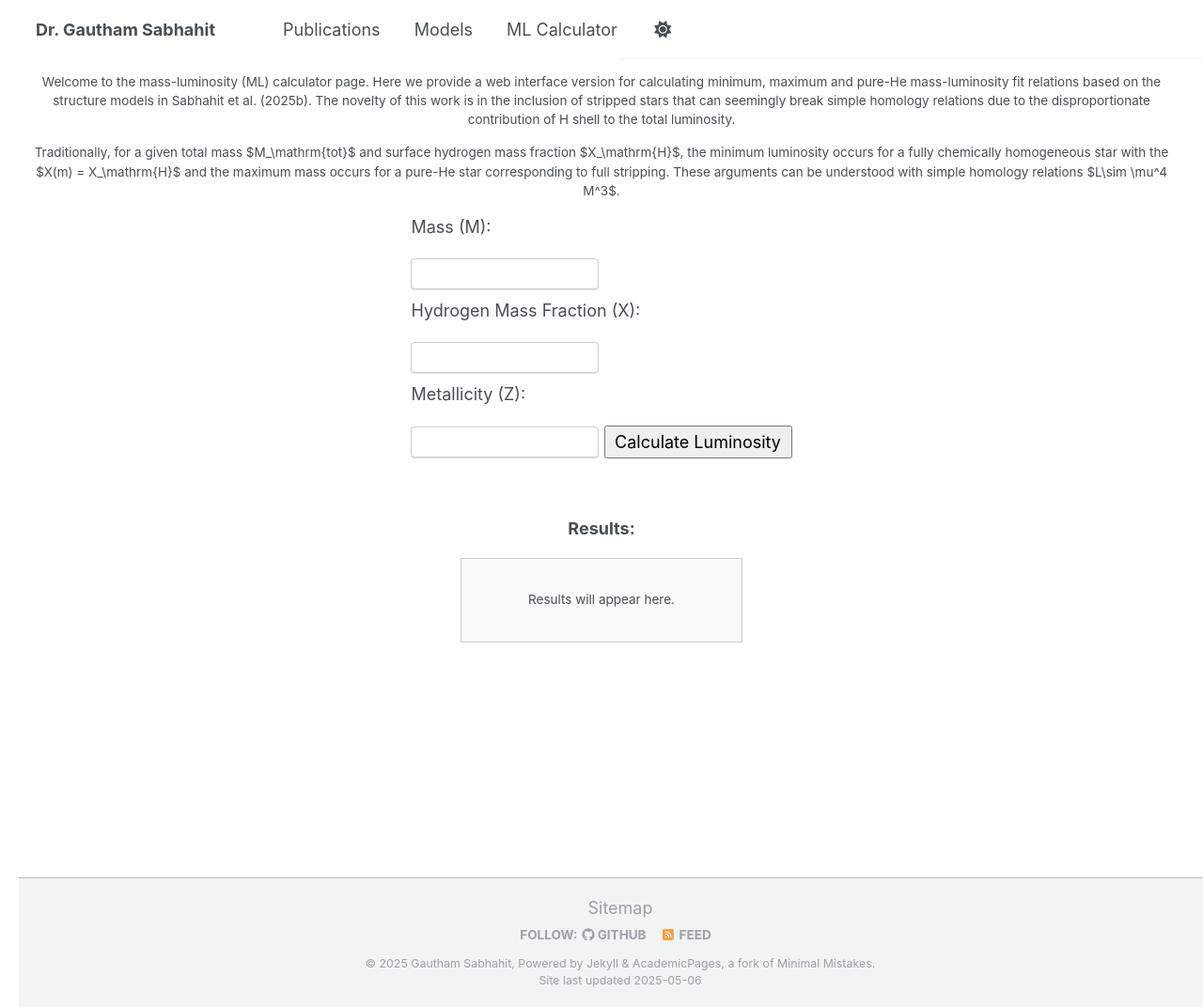
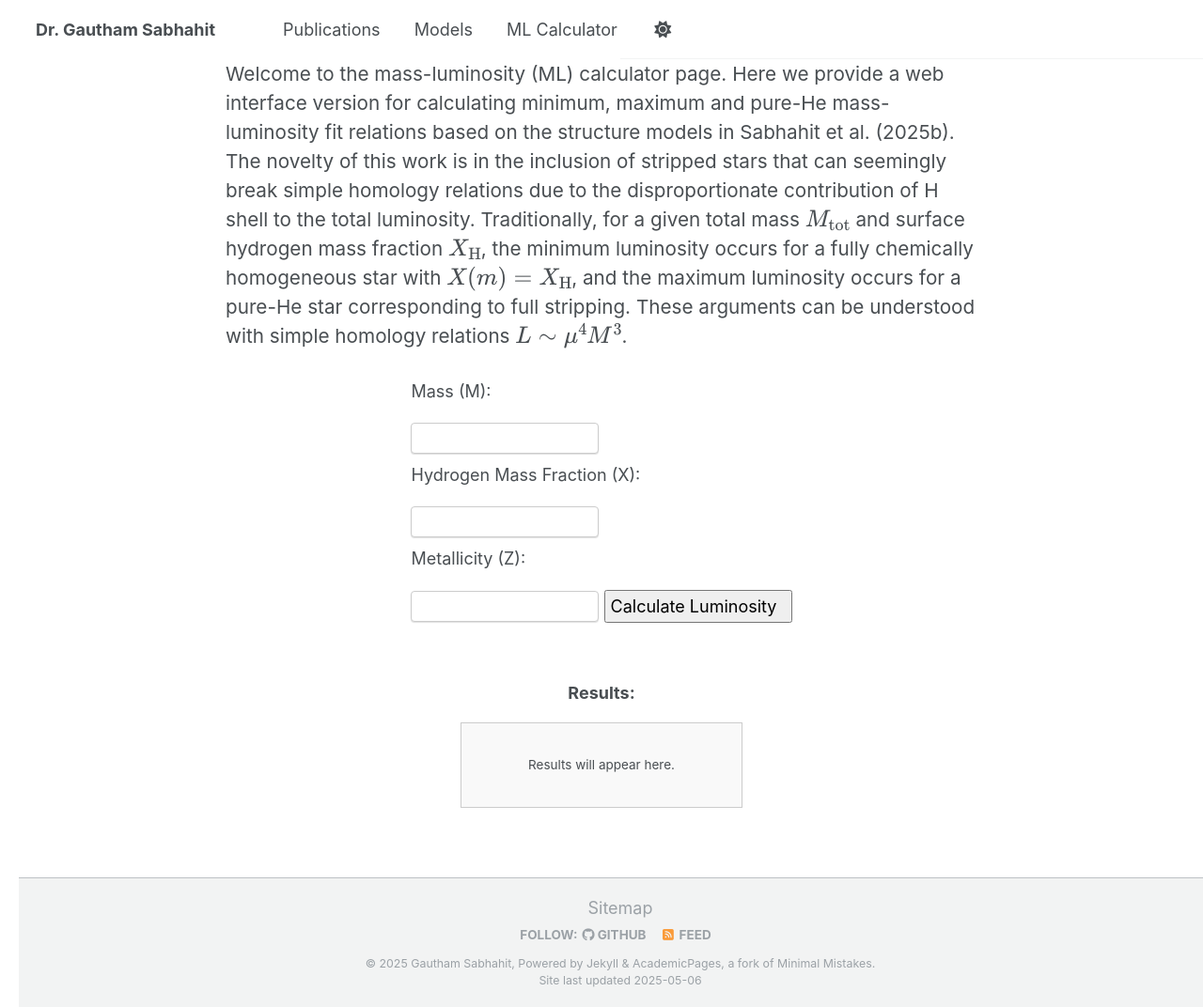
Before and after one commit to Mdot-com/mdot.com, a Jekyll site: the page built from ml-calculator.md, in a window 1280 px wide and 1072 px high. Shown: the whole window at 94% size. Built offline with Jekyll 4.4.1, drawn with Linux system fonts in a browser that asks for light colours.

Commit message:
Update ml-calculator.md

```diff
--- a/ml-calculator.md
+++ b/ml-calculator.md
@@ -21,9 +21,9 @@ title: Mass-Luminosity Calculator
 
   input, button {
     margin-top: 5px;
-    width: 200px; /* Set a fixed width for the input boxes */
+    width: 200px;
     padding: 5px;
-    text-align: center;
+    text-align: left;
   }
 
   #luminosity-output {
@@ -35,14 +35,20 @@ title: Mass-Luminosity Calculator
     margin-left: auto;
     margin-right: auto;
   }
+
+  #intro-text {
+    font-size: 1.15em;
+    max-width: 800px;
+    margin: 0 auto 30px auto;
+    text-align: left;
+  }
 </style>
 
+<div id="intro-text">
+  Welcome to the mass-luminosity (ML) calculator page. Here we provide a web interface version for calculating minimum, maximum and pure-He mass-luminosity fit relations based on the structure models in Sabhahit et al. (2025b). The novelty of this work is in the inclusion of stripped stars that can seemingly break simple homology relations due to the disproportionate contribution of H shell to the total luminosity.
 
-Welcome to the mass-luminosity (ML) calculator page. Here we provide a web interface version for calculating minimum, maximum and pure-He mass-luminosity fit relations based on the structure models in Sabhahit et al. (2025b). The novelty of this work is in the inclusion of stripped stars that can seemingly break simple homology relations due to the disproportionate contribution of H shell to the total luminosity.
-
-Traditionally, for a given total mass $M_\mathrm{tot}$ and surface hydrogen mass fraction $X_\mathrm{H}$, the minimum luminosity occurs for a fully chemically homogeneous star with the $X(m) = X_\mathrm{H}$ and the maximum mass occurs for a pure-He star corresponding to full stripping. These arguments can be understood with simple homology relations $L\sim \mu^4 M^3$.
-
-
+  Traditionally, for a given total mass \(M_\mathrm{tot}\) and surface hydrogen mass fraction \(X_\mathrm{H}\), the minimum luminosity occurs for a fully chemically homogeneous star with \(X(m) = X_\mathrm{H}\), and the maximum luminosity occurs for a pure-He star corresponding to full stripping. These arguments can be understood with simple homology relations \(L \sim \mu^4 M^3\).
+</div>
 
 <form id="luminosity-form">
     <label for="m">Mass (M):</label>
```
